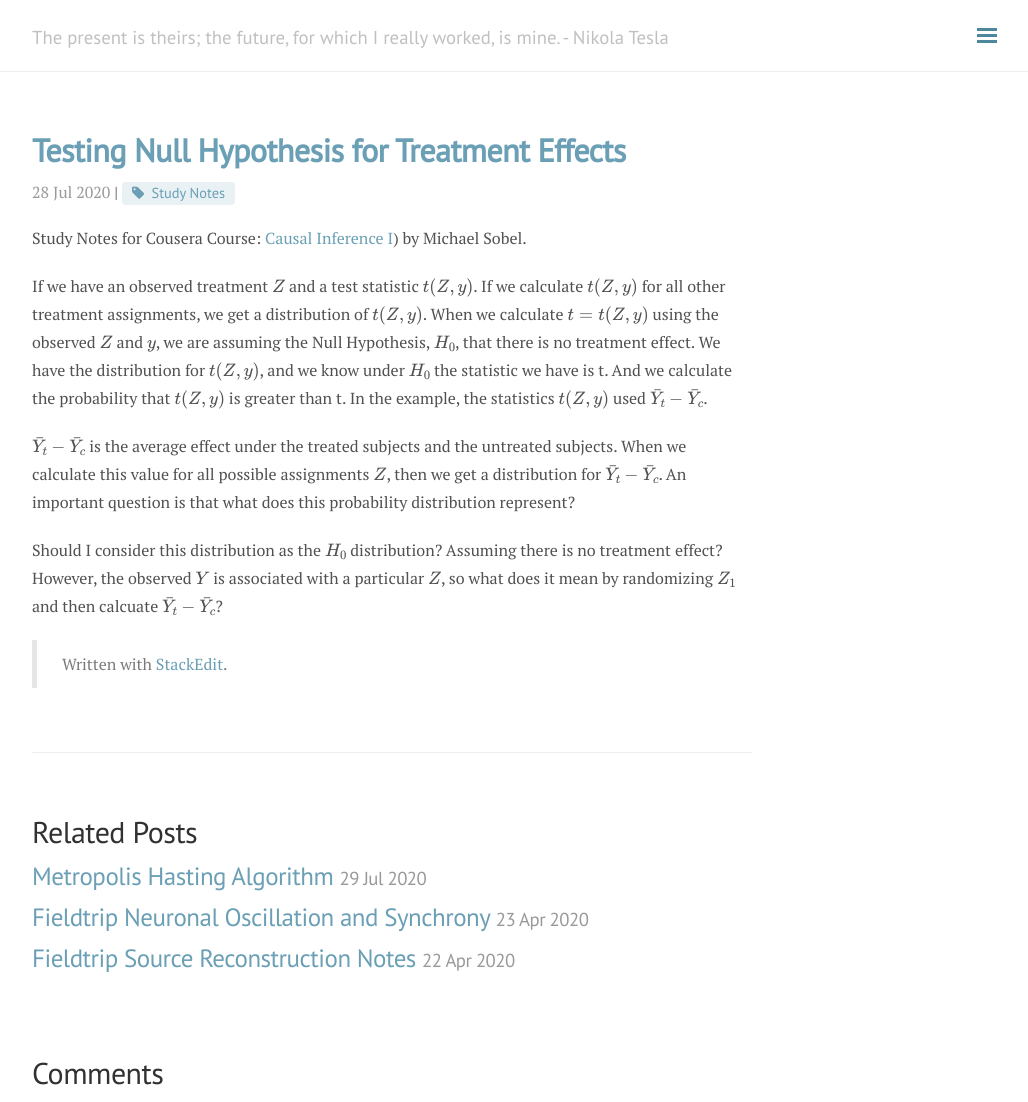
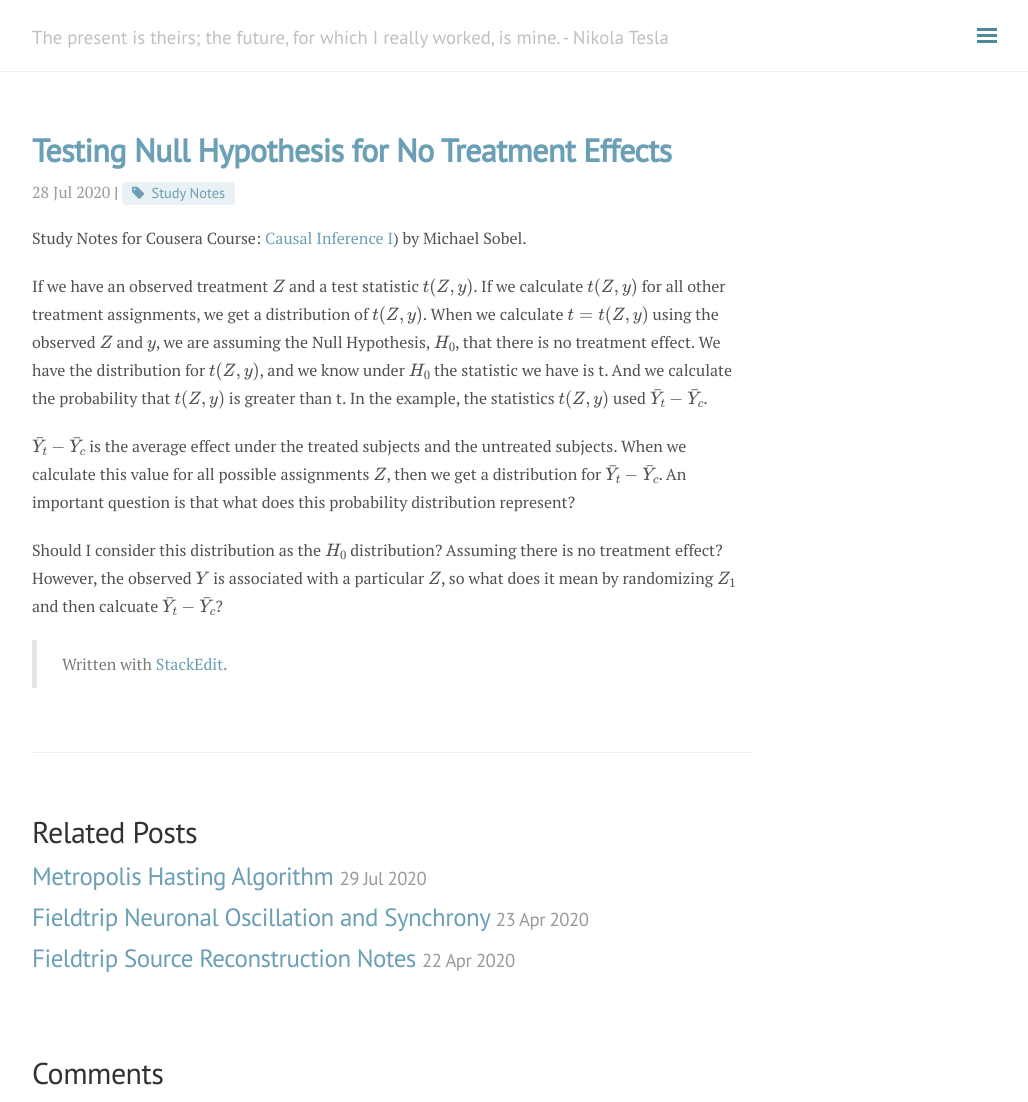
Before and after one commit to andylikescodes/andylikescodes.github.io, a Jekyll site: the page built from _posts/2020-07-28-Testing-Null-Hypothesis-For-Treatment-Effects.md, in a window 1280 px wide and 1102 px high. Shown: the whole window, without its empty margins (248-1276 px from the left). Built offline with Jekyll 4.4.1, drawn with Linux system fonts in a browser that asks for light colours; nearby versions of some CDN libraries; formulas are drawn with MathJax 3; comment, search, counter and statistics services are not loaded.

```diff
--- a/_posts/2020-07-28-Testing-Null-Hypothesis-For-Treatment-Effects.md
+++ b/_posts/2020-07-28-Testing-Null-Hypothesis-For-Treatment-Effects.md
@@ -1,6 +1,6 @@
 ---
 layout: post
-title: Testing Null Hypothesis for Treatment Effects
+title: Testing Null Hypothesis for No Treatment Effects
 tag: [Study Notes]
 category: Causal Inference
 ---
```
Also changed, not shown: other parts of _posts/2020-07-28-Testing-Null-Hypothesis-For-Treatment-Effects.md (+2 -1 lines).
